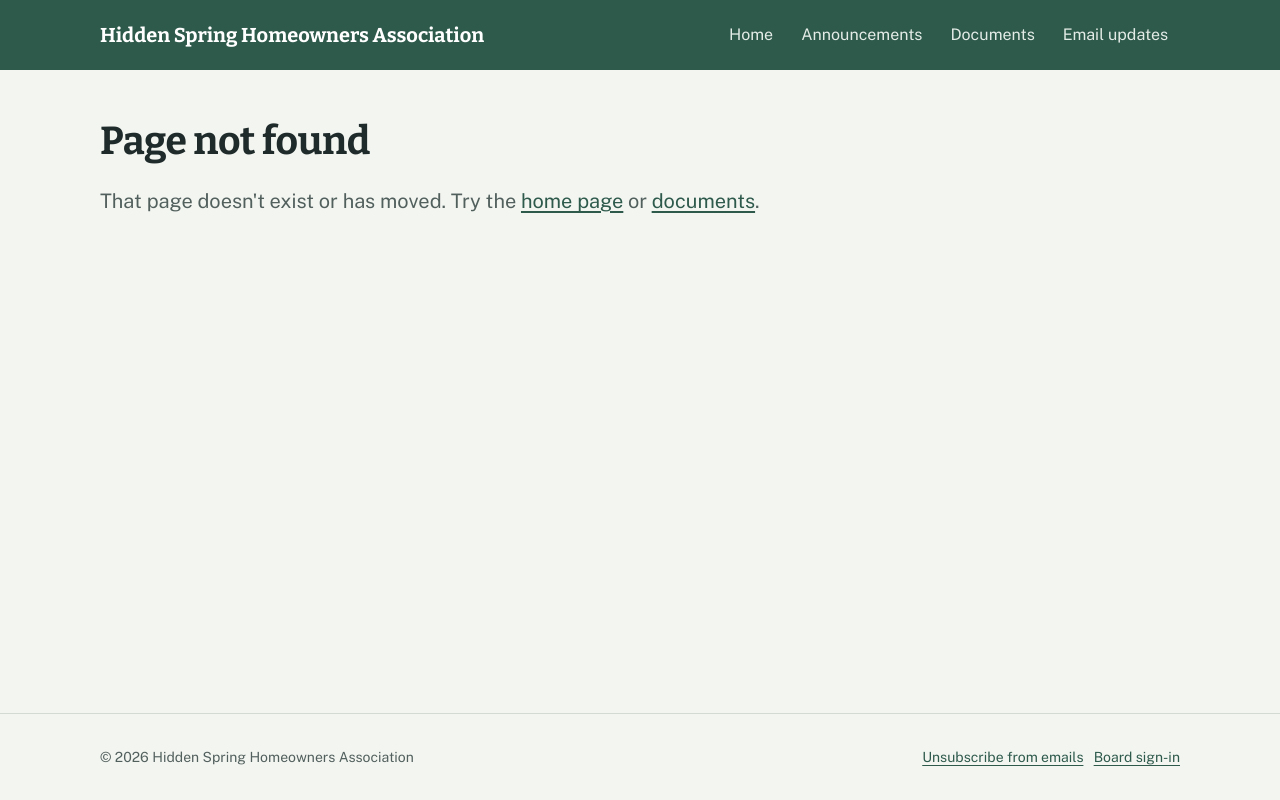
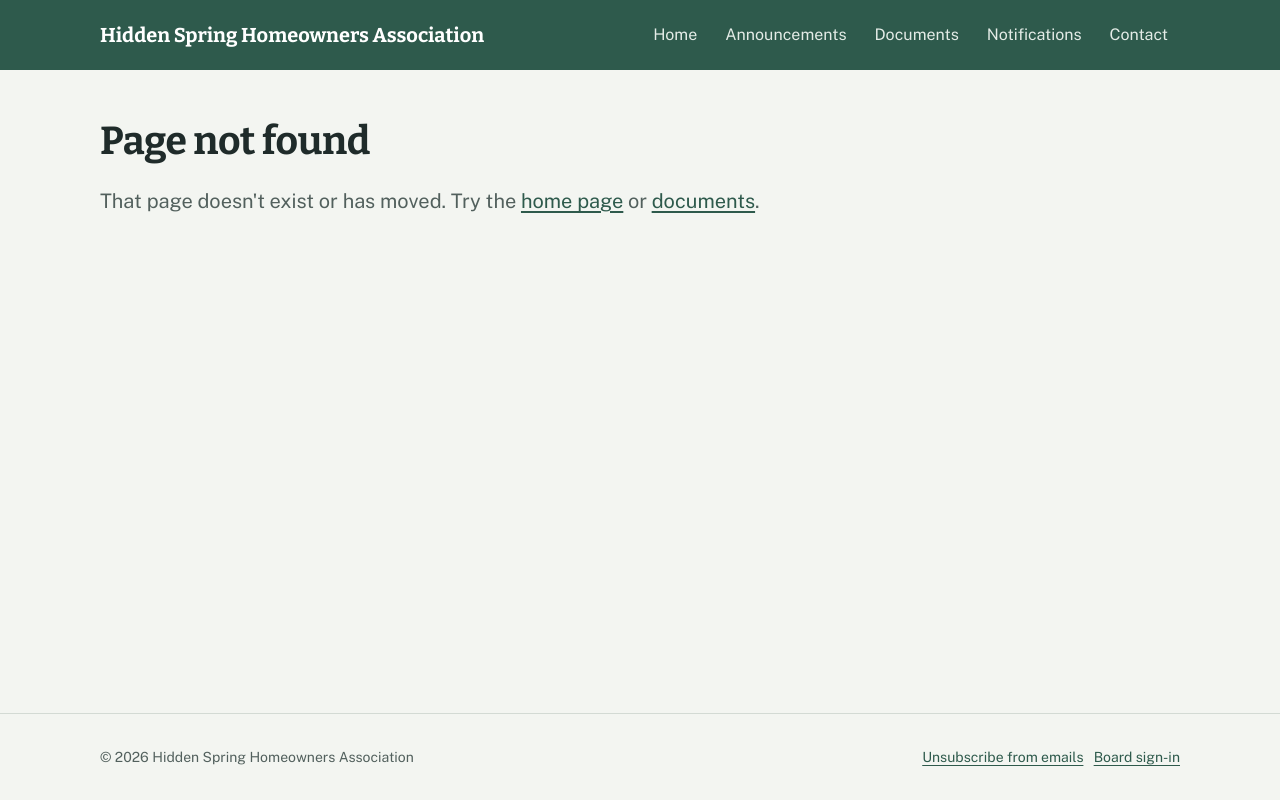
Before and after one commit to hoa-glitch/HiddenSpring, a plain HTML site: page site/404.html in a window 1280 px wide. Drawn offline with nearby package versions, Linux system fonts and the light colour scheme.

Commit message:
Update 404.html

```diff
--- a/site/404.html
+++ b/site/404.html
@@ -22,7 +22,8 @@
         <li><a href="index.html">Home</a></li>
         <li><a href="announcements.html">Announcements</a></li>
         <li><a href="documents.html">Documents</a></li>
-        <li><a href="subscribe.html">Email updates</a></li>
+        <li><a href="subscribe.html">Notifications</a></li>
+          <li><a href="subscribe.html">Contact</a></li>
         </ul>
       </nav>
     </div>
```
